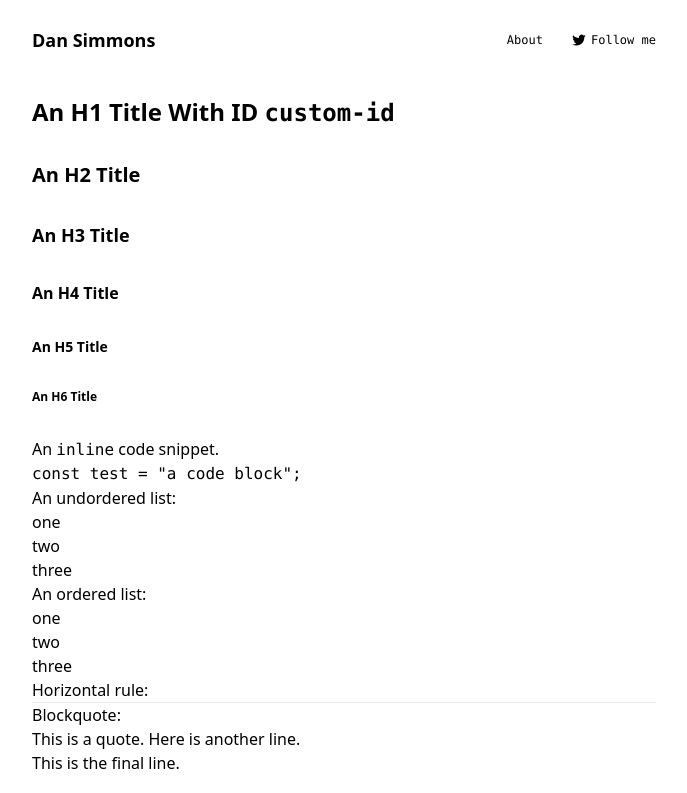
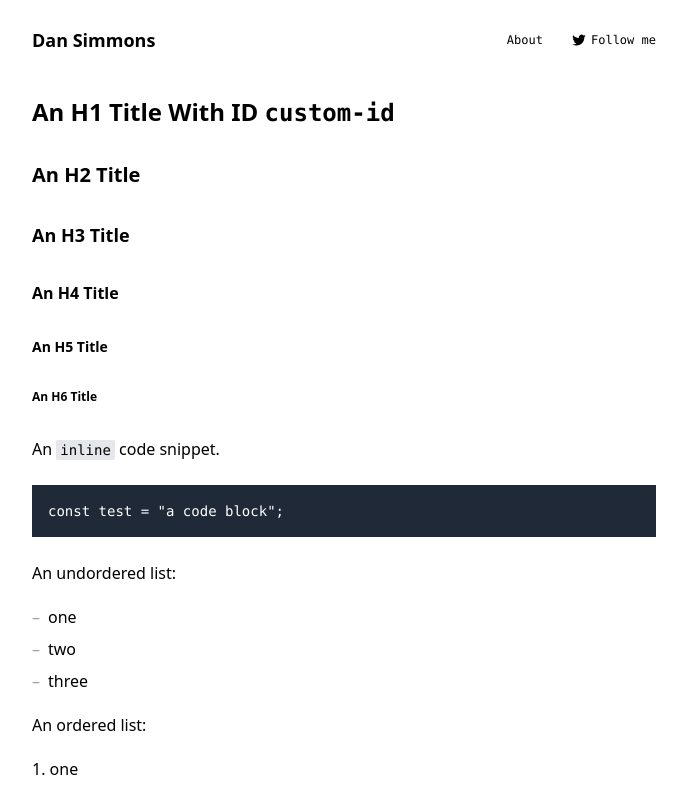
Before and after one commit to dsimmons/blog, a Next.js app: page /playground in a window 1280 px wide. Shown: the top 793 px of the page, without its empty margins (296-983 px from the left). Built offline with nearby package versions, Linux system fonts and the light colour scheme.

Commit message:
Stylized several common Markdown HTML elements.

```diff
--- /dev/null
+++ b/app/components/blockquote.tsx
@@ -0,0 +1,9 @@
+import type { ReactNode } from "react";
+
+export function Blockquote({ children }: { children: ReactNode }) {
+  return (
+    <blockquote className="my-5 border-l-4 pl-3 text-gray-500 dark:border-gray-600 dark:text-gray-400">
+      {children}
+    </blockquote>
+  );
+}
--- /dev/null
+++ b/app/components/code.tsx
@@ -0,0 +1,16 @@
+export const Code = ({ children }) => {
+  return (
+    <code
+      className={`
+        [p_&]:rounded-sm
+        [p_&]:bg-gray-200
+        [p_&]:px-1
+        [p_&]:py-0.5
+        [p_&]:text-sm
+        dark:[p_&]:bg-[#333]
+      `}
+    >
+      {children}
+    </code>
+  );
+};
--- /dev/null
+++ b/app/components/hr.tsx
@@ -0,0 +1,5 @@
+export function HR() {
+  return (
+    <div className="my-8 text-center after:inline after:text-center after:text-sm after:content-['﹡﹡﹡']" />
+  );
+}
--- /dev/null
+++ b/app/components/li.tsx
@@ -0,0 +1,18 @@
+export function LI({ children }) {
+  return (
+    <li
+      className={`
+    my-2
+    [ul_&]:relative
+    [ul_&]:pl-4
+    [ul_&]:before:absolute
+    [ul_&]:before:-ml-4
+    [ul_&]:before:mr-2
+    [ul_&]:before:text-gray-400
+    [ul_&]:before:content-['–']
+  `}
+    >
+      {children}
+    </li>
+  );
+}
--- /dev/null
+++ b/app/components/ol.tsx
@@ -0,0 +1,3 @@
+export function OL({ children }) {
+  return <ol className="my-5 list-inside list-decimal">{children}</ol>;
+}
--- /dev/null
+++ b/app/components/p.tsx
@@ -0,0 +1,3 @@
+export function P({ children }) {
+  return <p className="my-5 [blockquote_&]:my-2">{children}</p>;
+}
--- /dev/null
+++ b/app/components/snippet.tsx
@@ -0,0 +1,24 @@
+// import { Caption } from "./caption";
+
+export const Snippet = ({ children, scroll = true, caption = null }) => (
+  <div className="my-6">
+    <pre
+      className={`
+      bg-gray-800
+      p-4
+      text-sm text-white
+      dark:bg-[#222] dark:text-gray-300
+
+      ${
+        scroll
+          ? "overflow-scroll"
+          : "overflow-hidden whitespace-pre-wrap break-all"
+      }
+    `}
+    >
+      <code>{children}</code>
+    </pre>
+
+    {/* {caption != null ? <Caption>{caption}</Caption> : null} */}
+  </div>
+);
--- /dev/null
+++ b/app/components/ul.tsx
@@ -0,0 +1,3 @@
+export function UL({ children }) {
+  return <ul className="my-5 list-inside list-none">{children}</ul>;
+}
--- a/app/playground/page.mdx
+++ b/app/playground/page.mdx
@@ -29,7 +29,7 @@ Horizontal rule:
 
 Blockquote:
 
-> This is a quote.
+> This is a quote. It can be long.
 > Here is another line.
 >
 > This is the final line.
```
Also changed, not shown: mdx-components.ts (+17 -0 lines).
